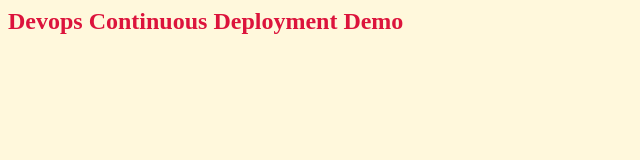
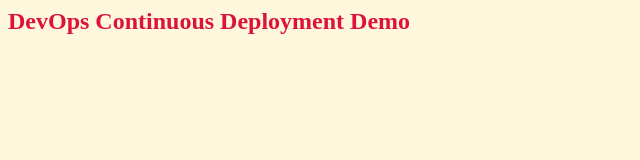
Before and after one commit to dinsekar/github-codedeploy, a plain HTML site: page files/index.html in a window 1280 px wide. Shown: the full height of the page, 0-640 px from the left. Drawn offline with Linux system fonts and the light colour scheme.

Commit message:
commit 1

```diff
--- a/files/index.html
+++ b/files/index.html
@@ -3,6 +3,6 @@
 <title> Demo Webpage </title>
 </head>
 <body bgcolor="Cornsilk" text="Crimson">
-<h2> Devops Continuous Deployment Demo </h2>
+<h2> DevOps Continuous Deployment Demo </h2>
 </body>
 </html>
```
